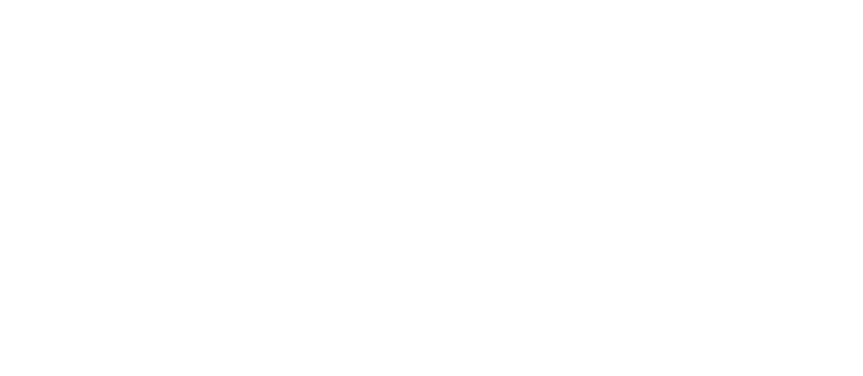
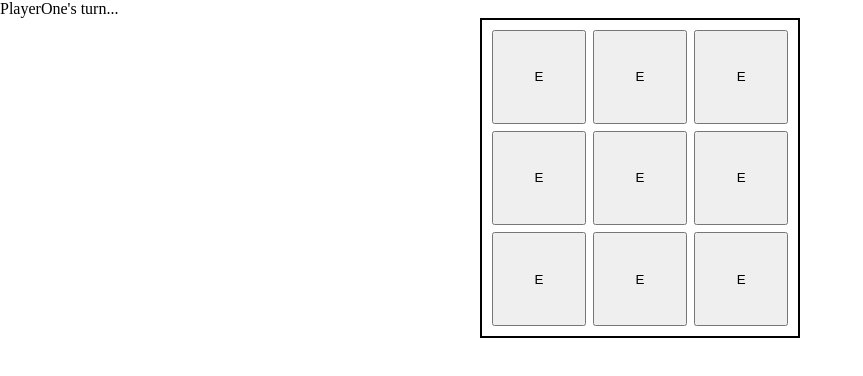
Before and after one commit to MerlinDeadleft/odin-tic-tac-toe, a plain HTML site: page index.html in a window 1280 px wide. Shown: the whole page, without its empty margins (0-863 px from the left). Drawn offline with Linux system fonts and the light colour scheme.

Commit message:
Implement displaying game state on website

```diff
--- a/css/styles.css
+++ b/css/styles.css
@@ -5,3 +5,14 @@
     margin: 0;
     box-sizing: border-box;
 }
+
+#game-board {
+    display: grid;
+    height: 40vh;
+    width: 40vh;
+    border: 2px solid black;
+    grid-template: repeat(3, 1fr) / repeat(3, 1fr);
+    gap: 2.5%;
+    padding: 10px;
+    margin: 0 auto;
+}
--- a/index.html
+++ b/index.html
@@ -7,6 +7,8 @@
     <link rel="stylesheet" href="css/styles.css">
 </head>
 <body>
+    <div id="turn-indicator">Player XX's turn...</div>
+    <div id="game-board"></div>
     <script src="scripts/main.js"></script>
 </body>
 </html>
--- a/scripts/main.js
+++ b/scripts/main.js
@@ -18,7 +18,7 @@
     return {getName, setName, getToken};
 }
 
-const gameController = (() => {
+function createGameController() {
     const gameBoard = (() => {
         const grid = [
             [GameBoardCellStatus.Empty, GameBoardCellStatus.Empty, GameBoardCellStatus.Empty],
@@ -37,23 +37,6 @@
 
         const getGrid = () => grid;
 
-        const printGrid = () => {
-            let message = "";
-            for(let y = 0; y < 3; y++) {
-                for(let x = 0; x < 3; x++) {
-                    message += ` ${grid[y][x]} `;
-
-                    if(x === 2) {
-                        message += "\n";
-                    } else {
-                        message += "\t";
-                    }
-                }
-            }
-
-            console.log(message);
-        };
-
         const resetBoard = () => {
             for(let y = 0; y < 3; y++) {
                 for(let x = 0; x < 3; x++) {
@@ -62,7 +45,7 @@
             }
         }
 
-        return { setCell, getGrid, printGrid, resetBoard };
+        return { setCell, getGrid, resetBoard };
     })();
 
     const playerOne = createPlayer("PlayerOne", GameBoardCellStatus.PlayerOne);
@@ -89,7 +72,6 @@
 
     const restartGame = () => {
         gameBoard.resetBoard();
-        gameBoard.printGrid();
         console.log(`It is ${getCurrentPlayerName()}'s turn.`);
     }
 
@@ -172,7 +154,48 @@
         }
     }
 
-    return { updatePlayerName, getCurrentPlayerName, restartGame, playTurn };
+    const getGrid = () => gameBoard.getGrid();
+
+    return { updatePlayerName, getCurrentPlayerName, restartGame, playTurn, getGrid };
+}
+
+const screenController = (() => {
+    const game = createGameController();
+    const turnIndicatorDiv = document.querySelector("#turn-indicator");
+    const gameBoardDiv = document.querySelector("#game-board");
+
+    gameBoardDiv.addEventListener("click", onGameBoardButtonClicked);
+
+    const updateScreen = () => {
+        gameBoardDiv.textContent = "";
+
+        const grid = game.getGrid();
+
+        for(let y = 0; y < 3; y++) {
+            for(let x = 0; x < 3; x++) {
+                const cellButton = document.createElement("button");
+                cellButton.classList.add("cell");
+                cellButton.dataset.x = x;
+                cellButton.dataset.y = y;
+                cellButton.textContent = grid[y][x];
+                gameBoardDiv.appendChild(cellButton);
+            }
+        }
+
+        turnIndicatorDiv.textContent = `${game.getCurrentPlayerName()}'s turn...`;
+    }
+
+    function onGameBoardButtonClicked(clickEvent) {
+        if(!clickEvent.target.classList.contains("cell")) {
+            return;
+        }
+
+        game.playTurn(clickEvent.target.dataset.x, clickEvent.target.dataset.y);
+        updateScreen();
+    }
+
+    game.restartGame();
+    return { updateScreen }
 })();
 
-gameController.restartGame();
+screenController.updateScreen();
```
